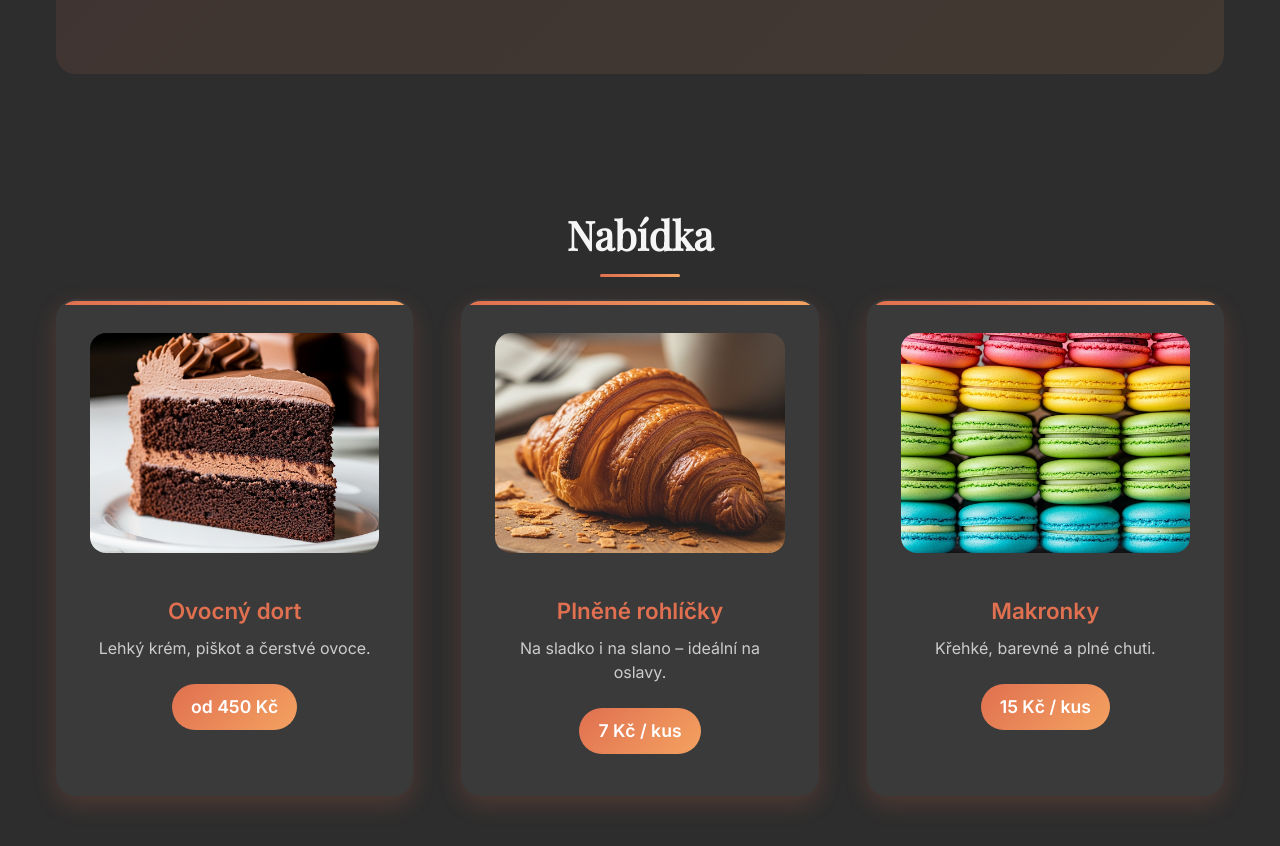
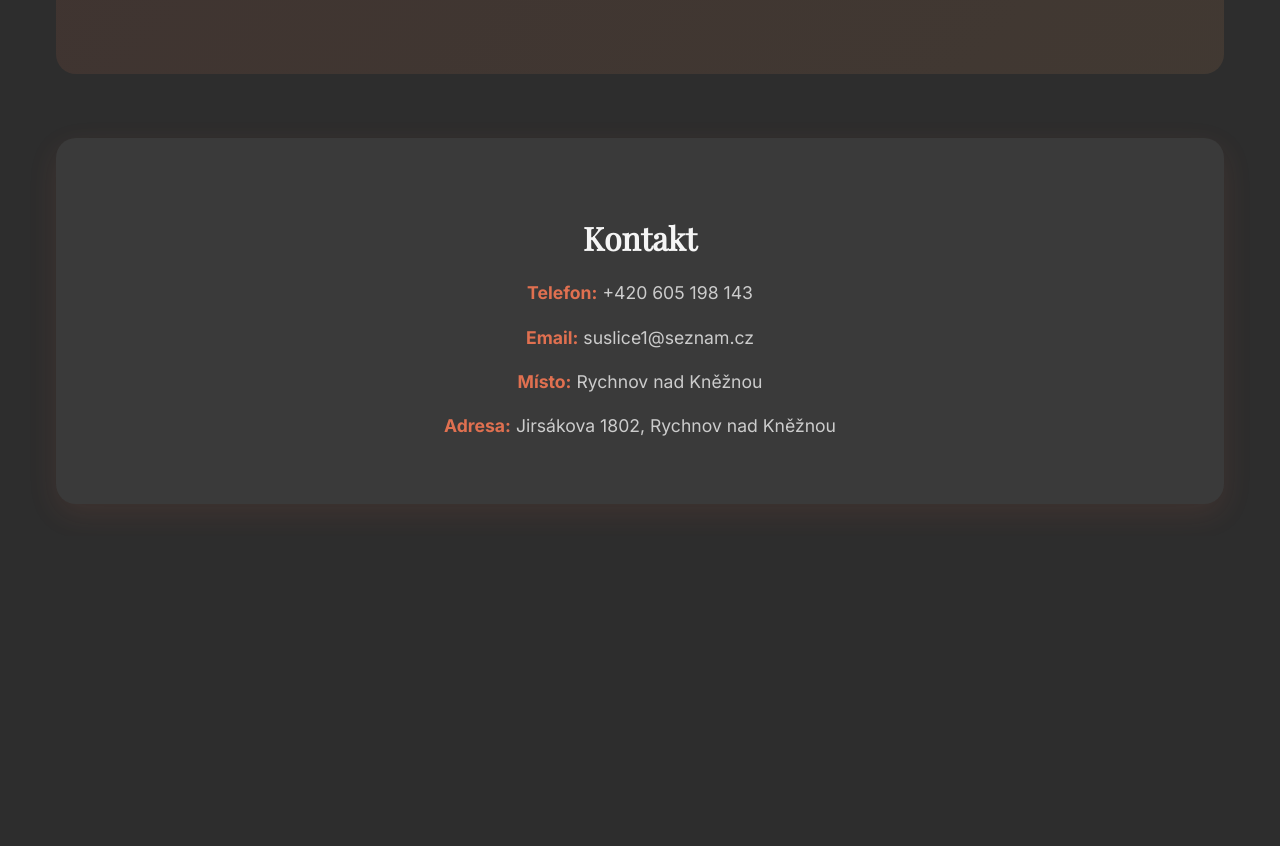
Before and after one commit to kubiasofficial/mamky-dobroty, a Next.js app: page / in a window 1280 px wide. Shown: the part 300-1146 px from the top of the page. After the commit the page ends 836 px from the top, so only its background shows below. Built offline with nearby package versions, Linux system fonts and the light colour scheme.

Commit message:
Fix: remove product grid from homepage, keep only hero and contact

```diff
--- a/app/page.js
+++ b/app/page.js
@@ -1,7 +1,6 @@
 "use client";
 
 import { useState } from 'react';
-import Image from 'next/image';
 import Link from 'next/link';
 
 export default function Home() {
@@ -66,28 +65,12 @@ export default function Home() {
           <p>Domácí slané výtvory s láskou – na zakázku</p>
         </section>
 
-        <section className="menu">
-          <h2>Nabídka</h2>
-          <div className="menu-grid">
-            <div className="menu-item">
-              <Image src="/product-cake.jpg" alt="Ovocný dort" width={300} height={200} />
-              <h3>Ovocný dort</h3>
-              <p>Lehký krém, piškot a čerstvé ovoce.</p>
-              <p>od 450 Kč</p>
-            </div>
-            <div className="menu-item">
-              <Image src="/product-croissant.jpg" alt="Plněné rohlíčky" width={300} height={200} />
-              <h3>Plněné rohlíčky</h3>
-              <p>Na sladko i na slano – ideální na oslavy.</p>
-              <p>7 Kč / kus</p>
-            </div>
-            <div className="menu-item">
-              <Image src="/product-macarons.jpg" alt="Makronky" width={300} height={200} />
-              <h3>Makronky</h3>
-              <p>Křehké, barevné a plné chuti.</p>
-              <p>15 Kč / kus</p>
-            </div>
-          </div>
+        <section className="contact">
+          <h2>Kontakt</h2>
+          <p><strong>Telefon:</strong> +420 605 198 143</p>
+          <p><strong>Email:</strong> suslice1@seznam.cz</p>
+          <p><strong>Místo:</strong> Rychnov nad Kněžnou</p>
+          <p><strong>Adresa:</strong> Jirsákova 1802, Rychnov nad Kněžnou</p>
         </section>
       </main>
     </>
```
